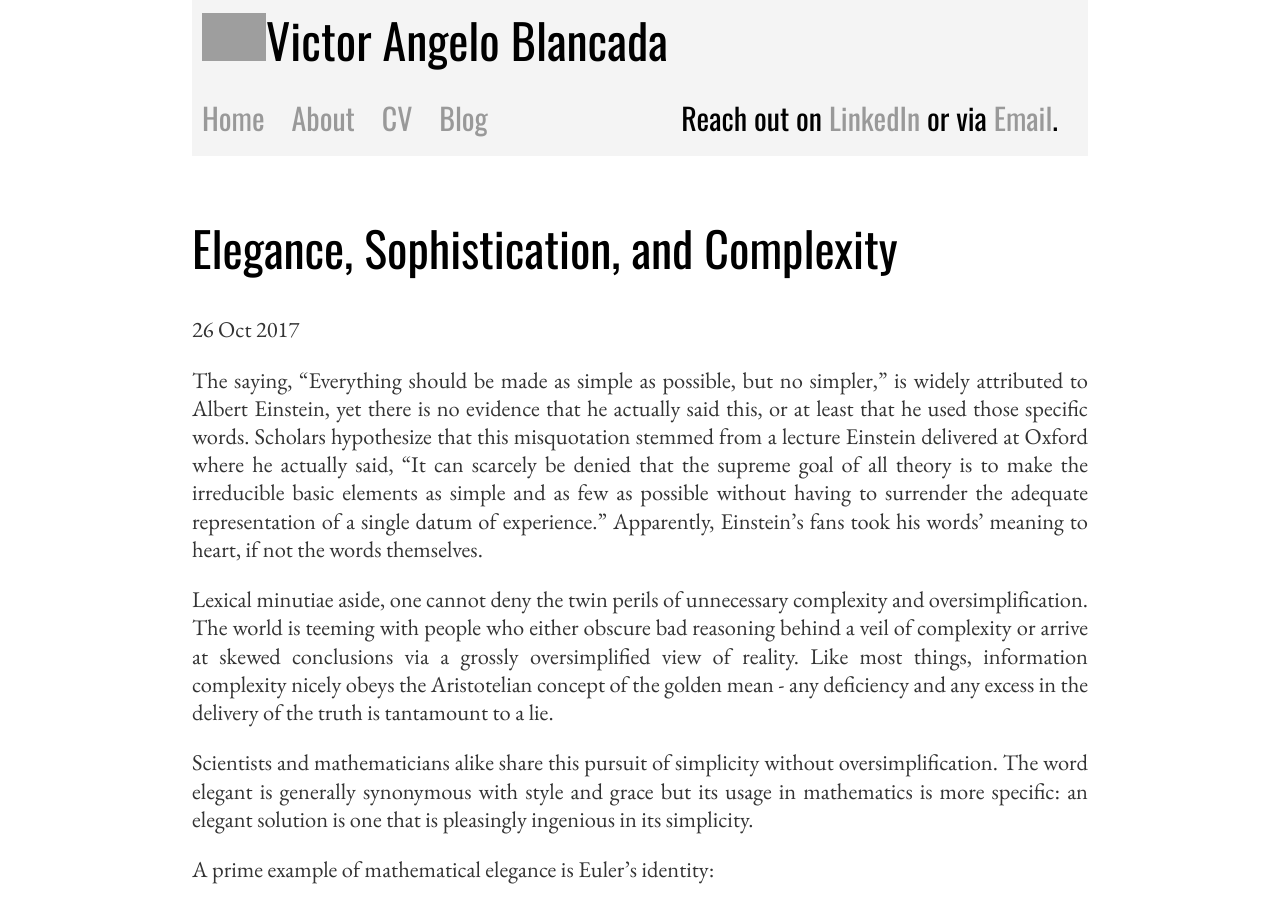
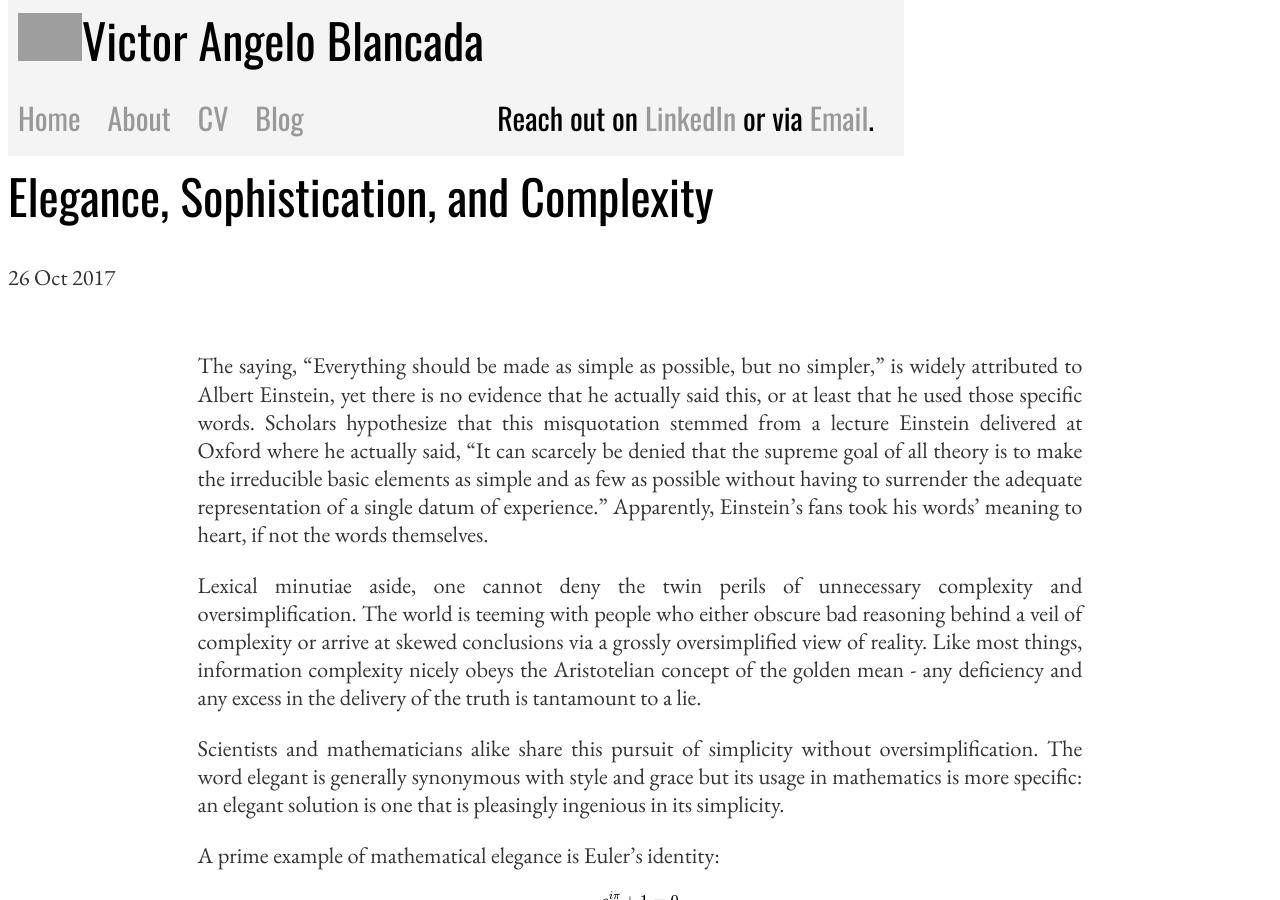
Before and after one commit to victorangeloblancada/victorangeloblancada.github.io-jekyll, a Jekyll site: the page built from _posts/2017-10-26-elegance-sophistication-and-complexity.md, in a window 1280 px wide and 900 px high. Built offline with Jekyll 4.4.1, drawn with Linux system fonts in a browser that asks for light colours; formulas are drawn with MathJax 3; grey boxes are pictures that could not be loaded.

Commit message:
Change widths

```diff
--- a/css/main.css
+++ b/css/main.css
@@ -4,8 +4,6 @@ html{
 	height: 100%;
 }
 body {
-	margin: 60px auto;
-	width: 70%;
 	height: 100%;
 }
 #container {
@@ -66,6 +64,8 @@ footer {
 }
 
 div.screen {
+	margin: 60px auto;
+	width: 70%;
 	height: 100vh;
 }
 
@@ -176,6 +176,10 @@ ul.posts li {
 table {
     border-collapse: collapse;
 }
+div.post {
+	margin: 60px auto;
+	width: 70%;
+}
 div.post th {
     background-color: #999
 }
```
